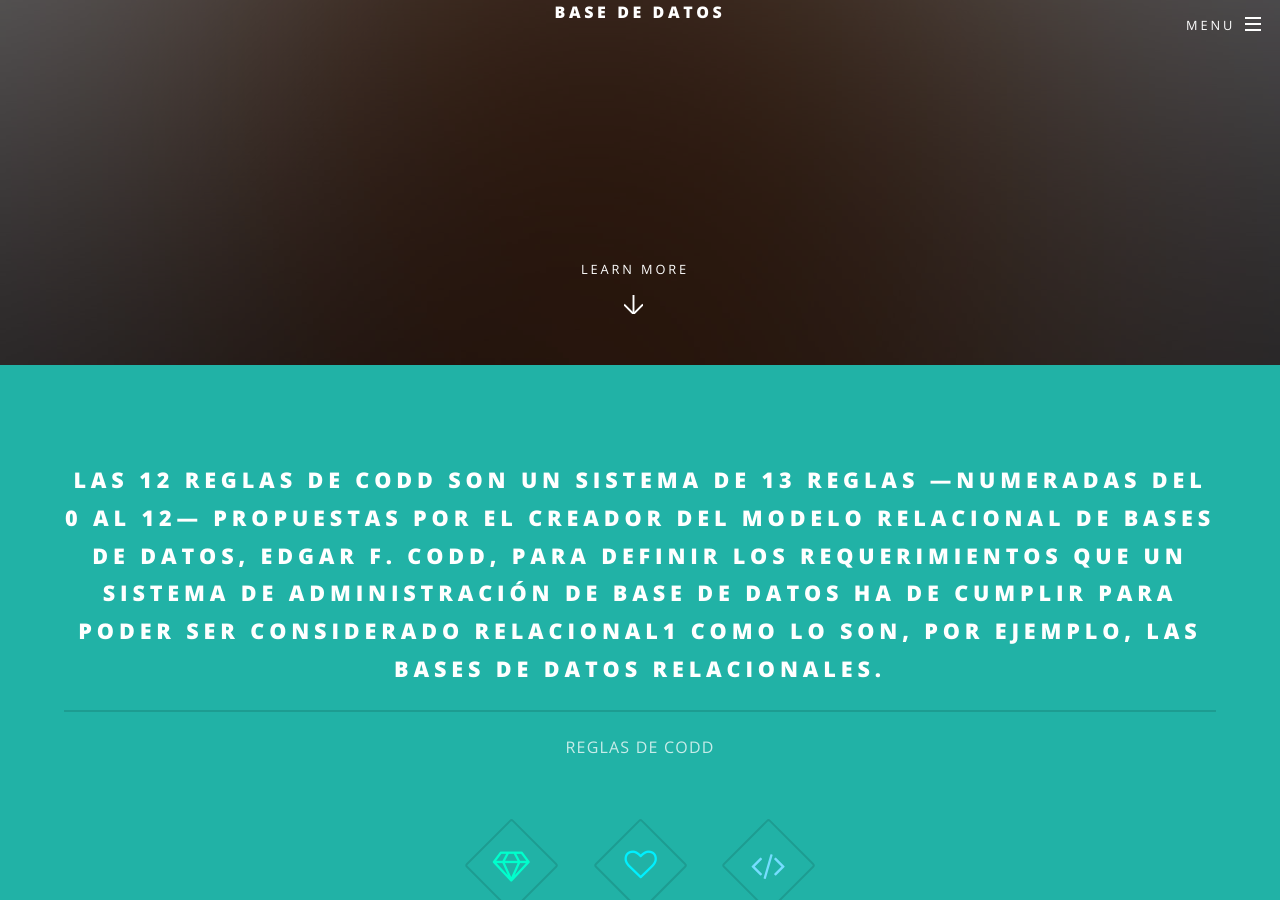
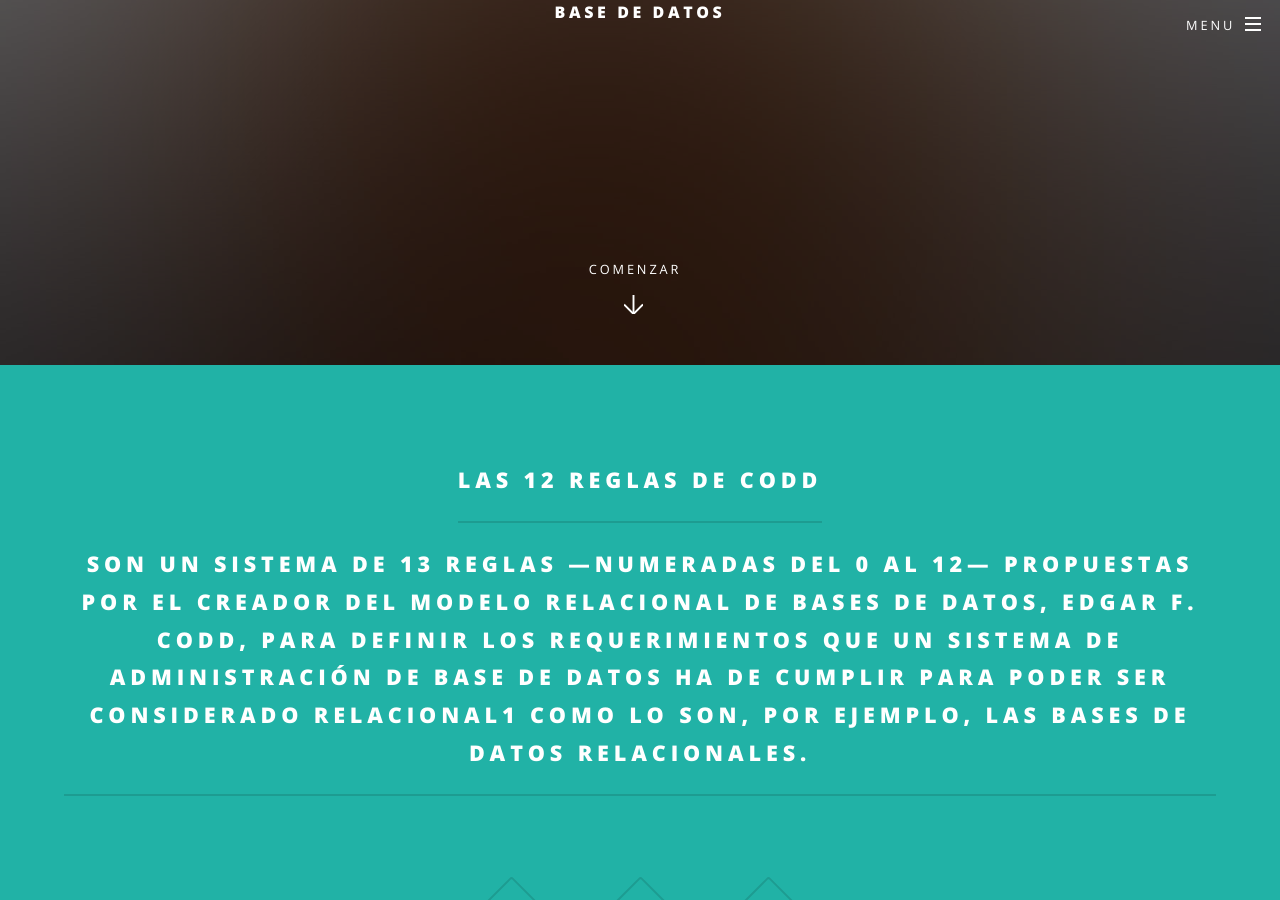
Before and after one commit to AlexRMendoza989/AlexRMendoza989.github.io, a Jekyll site: the page built from index.html, in a window 1280 px wide and 900 px high, scrolled down 535 px. Built offline with Jekyll 4.4.1, drawn with Linux system fonts in a browser that asks for light colours.

Commit message:
index modificado

```diff
--- a/index.html
+++ b/index.html
@@ -9,22 +9,20 @@ layout: landing
     <h2>{{ site.title }}</h2>
     <p>{{ site.description | markdownify }}</p>
   </div>
-  <a href="#one" class="more scrolly">Learn More</a>
+  <a href="#one" class="more scrolly">COMENZAR</a>
 </section>
 
 <!-- One -->
 <section id="one" class="wrapper style1 special">
   <div class="inner">
     <header class="major">
-      <h2>
-        Las 12 reglas de Codd son un sistema de 13 reglas —numeradas del 0 al
+      <h2> Las 12 reglas de Codd</h2>
+      <h2> Son un sistema de 13 reglas —numeradas del 0 al
         12— propuestas por el creador del modelo relacional de bases de datos,
         Edgar F. Codd, para definir los requerimientos que un sistema de
         administración de base de datos ha de cumplir para poder ser considerado
         relacional1 como lo son, por ejemplo, las bases de datos
-        relacionales.<br />
-      </h2>
-      <p>REGLAS DE CODD<br /></p>
+        relacionales.<br /></h2>
     </header>
     <ul class="icons major">
       <li>
```
